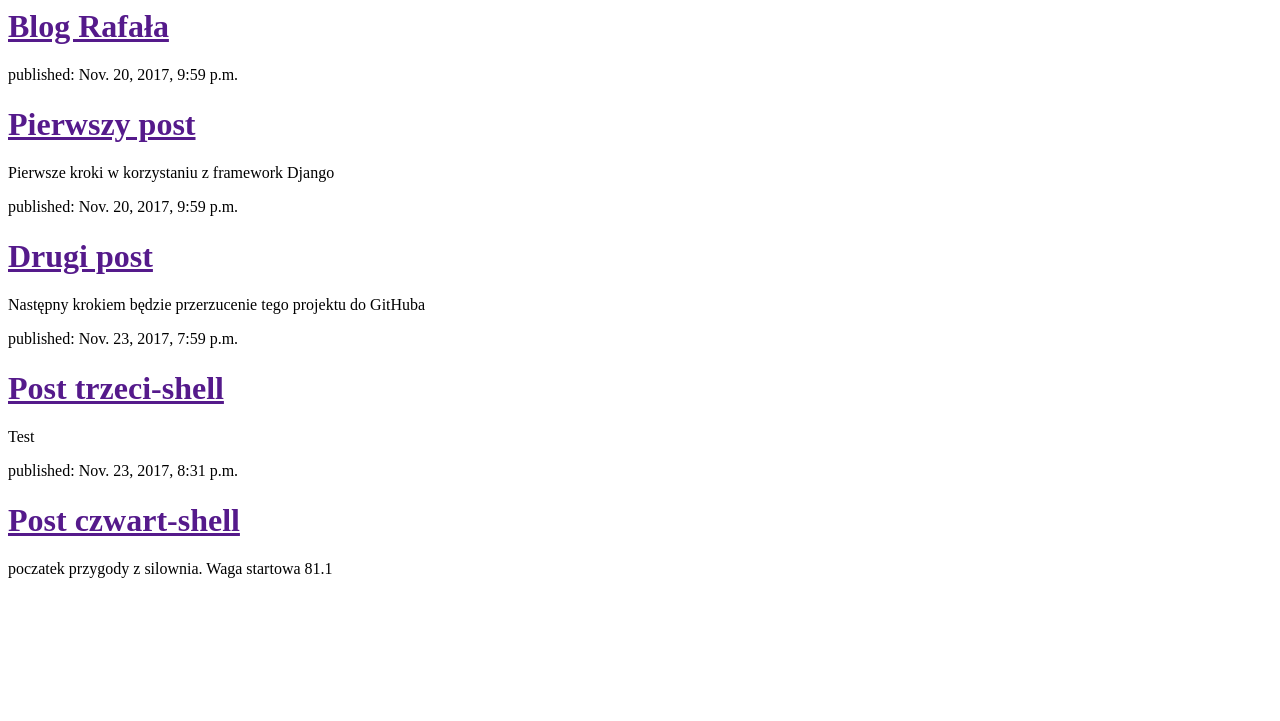
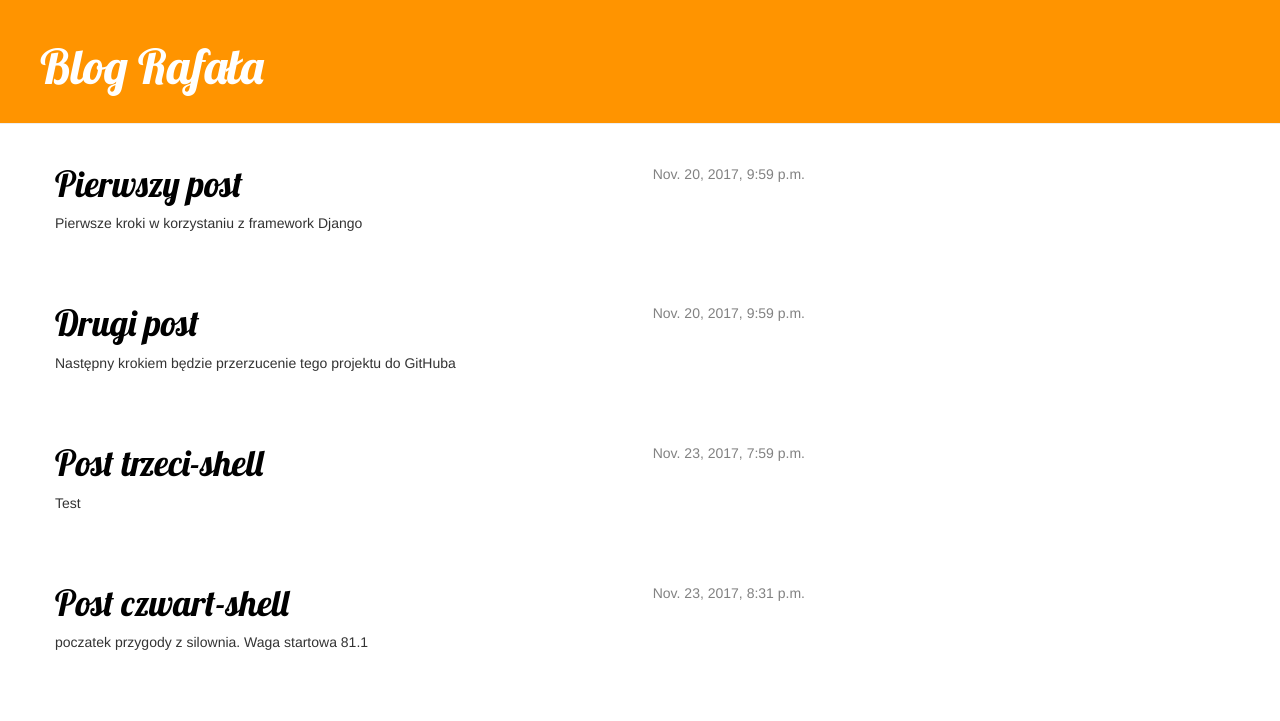
Before and after one commit to Sevil37/my-first-blog, a Django app: page / in a window 1280 px wide. Shown: the top 721 px of the page. Run offline with Django 3.2, Linux system fonts and the light colour scheme; data comes from the database, SQL or seed files in the repository; both versions use the stored data as it was after the commit; some libraries are stand-ins or nearby versions.

Commit message:
wykorzystanie szablonow css

```diff
--- a/blog/templates/blog/post_list.html
+++ b/blog/templates/blog/post_list.html
@@ -1,17 +1,30 @@
+{% load staticfiles %}
 <html>
     <head>
+		<link rel="stylesheet" href="//maxcdn.bootstrapcdn.com/bootstrap/3.2.0/css/bootstrap.min.css">
+		<link rel="stylesheet" href="//maxcdn.bootstrapcdn.com/bootstrap/3.2.0/css/bootstrap-theme.min.css">
+        <link rel="stylesheet" href="{% static 'css/blog.css' %}">
+		<link href="//fonts.googleapis.com/css?family=Lobster&subset=latin,latin-ext" rel="stylesheet" type="text/css">
  		<title>Moj Blog</title>
     </head>
     <body>
-        <div>
+        <div class="page-header">
             <h1><a href="">Blog Rafała</a></h1>
+        </div class="post">
+		<div class="content container">
+			<div class="row">
+				<div class="col-md-8">
+					{% for post in posts %}
+						<div class="post">
+							<div class="date">
+								{{ post.published_date}}
 							</div>
-        {% for post in posts %}
-            <div>
-                <p>published: {{ post.published_date}}</p>
 							<h1><a href="">{{ post.title }}</a></h1>
 							<p>{{ post.text|linebreaksbr }}</p>
 						</div>
 					{% endfor %}
+				</div>
+			</div>
+		</div>
     </body>
 </html>
--- a/mysite/settings.py
+++ b/mysite/settings.py
@@ -120,3 +120,6 @@ USE_TZ = True
 
 STATIC_URL = '/static/'
 STATIC_ROOT = os.path.join(BASE_DIR, 'public', 'static')
+STATICFILES_DIRS = (
+    os.path.join(BASE_DIR, 'static'),
+)
--- /dev/null
+++ b/static/css/blog.css
@@ -0,0 +1,47 @@
+.page-header {
+    background-color: #ff9400;
+    margin-top: 0;
+    padding: 20px 20px 20px 40px;
+}
+
+.page-header h1, .page-header h1 a, .page-header h1 a:visited, .page-header h1 a:active {
+    color: #ffffff;
+    font-size: 36pt;
+    text-decoration: none;
+}
+
+.content {
+    margin-left: 40px;
+}
+
+h1, h2, h3, h4 {
+    font-family: 'Lobster', cursive;
+}
+
+.date {
+    float: right;
+    color: #828282;
+}
+
+.save {
+    float: right;
+}
+
+.post-form textarea, .post-form input {
+    width: 100%;
+}
+
+.top-menu, .top-menu:hover, .top-menu:visited {
+    color: #ffffff;
+    float: right;
+    font-size: 26pt;
+    margin-right: 20px;
+}
+
+.post {
+    margin-bottom: 70px;
+}
+
+.post h1 a, .post h1 a:visited {
+    color: #000000;
+}
```
Also changed, not shown: db.sqlite3. Lines whose indentation alone changed are shown as unchanged.
